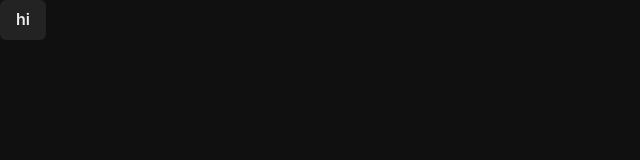
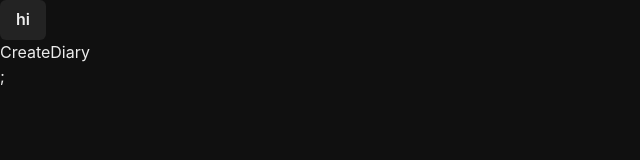
Before and after one commit to code-blogger3/diary-manager, a React (Vite) app in the folder frontend/: page /1 in a window 1280 px wide. Shown: the top 160 px of the page, without its empty margins (0-640 px from the left). Built offline with nearby package versions, Linux system fonts and the light colour scheme.

Commit message:
Pages route implemented

```diff
--- a/frontend/src/App.jsx
+++ b/frontend/src/App.jsx
@@ -1,12 +1,41 @@
-// import { useState } from "react";
 import "./App.css";
-import { Button, useColorMode } from "@chakra-ui/react";
+import Header from "./components/Header";
+import { Outlet, RouterProvider, createBrowserRouter } from "react-router-dom";
+import Home from "./pages/Home";
+import Register from "./pages/Register";
+import Login from "./pages/Login";
+import CreateDiary from "./pages/CreateDiary";
 
 function App() {
-  const { colorMode, toggleColorMode } = useColorMode();
+  const Layout = () => {
+    return (
+      <>
+        <Header />
+        <Outlet />
+      </>
+    );
+  };
+  const BrowserRoutes = createBrowserRouter([
+    {
+      path: "/",
+      element: <Layout />,
+      children: [
+        { path: "/", element: <Home /> },
+        {
+          path: "/register",
+          element: <Register />,
+        },
+        {
+          path: "/login",
+          element: <Login />,
+        },
+        { path: "/:diaryID", element: <CreateDiary /> },
+      ],
+    },
+  ]);
   return (
     <>
-      <Button onClick={toggleColorMode}>hi</Button>
+      <RouterProvider router={BrowserRoutes} />;
     </>
   );
 }
--- /dev/null
+++ b/frontend/src/components/Header.jsx
@@ -0,0 +1,12 @@
+import { Button, useColorMode } from "@chakra-ui/react";
+
+function Header() {
+  const { colorMode, toggleColorMode } = useColorMode();
+  return (
+    <>
+      <Button onClick={toggleColorMode}>hi</Button>
+    </>
+  );
+}
+
+export default Header;
--- /dev/null
+++ b/frontend/src/pages/CreateDiary.jsx
@@ -0,0 +1,7 @@
+import React from "react";
+
+function CreateDiary() {
+  return <div>CreateDiary</div>;
+}
+
+export default CreateDiary;
--- /dev/null
+++ b/frontend/src/pages/Home.jsx
@@ -0,0 +1,7 @@
+import React from "react";
+
+function Home() {
+  return <div>Home</div>;
+}
+
+export default Home;
--- /dev/null
+++ b/frontend/src/pages/Login.jsx
@@ -0,0 +1,7 @@
+import React from "react";
+
+function Login() {
+  return <div>Login</div>;
+}
+
+export default Login;
--- /dev/null
+++ b/frontend/src/pages/Register.jsx
@@ -0,0 +1,7 @@
+import React from "react";
+
+function Register() {
+  return <div>Register</div>;
+}
+
+export default Register;
```
Also changed, not shown: 2 other files (tests, documents, lock files or other folders).
